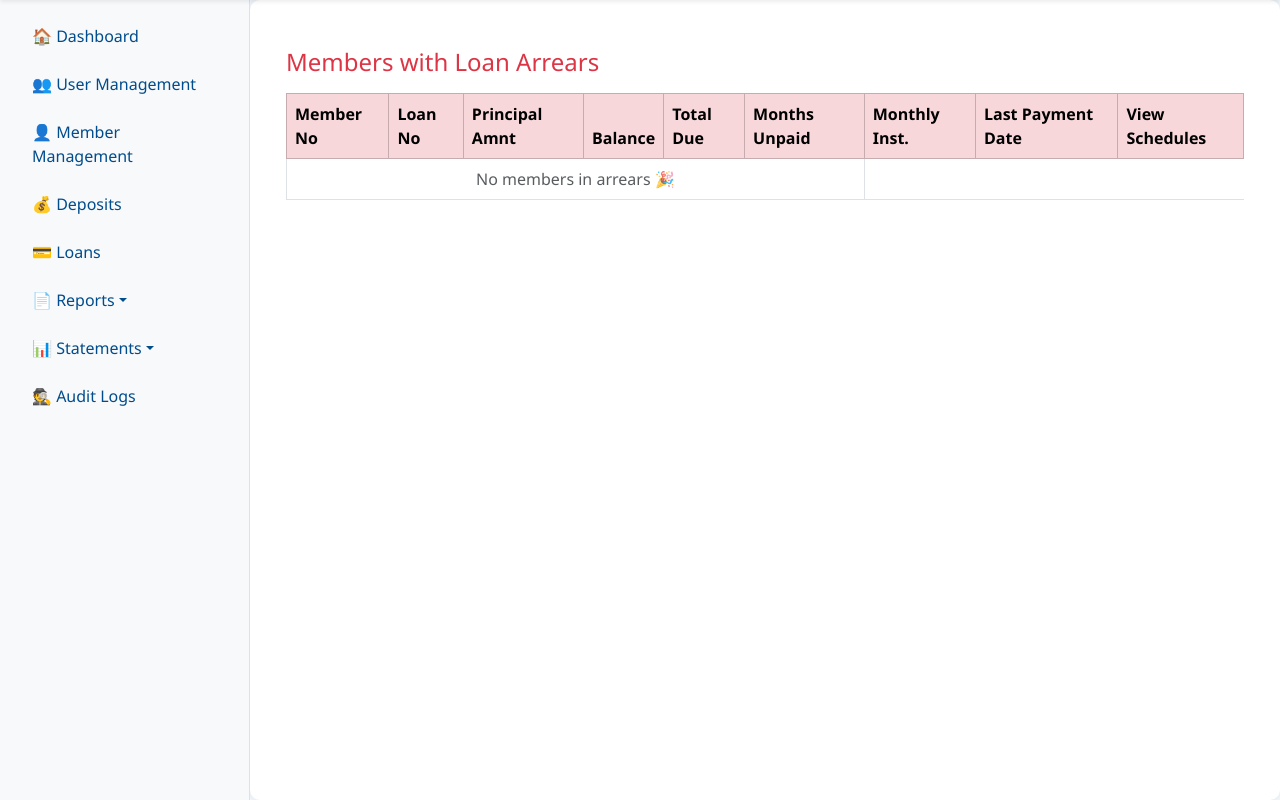
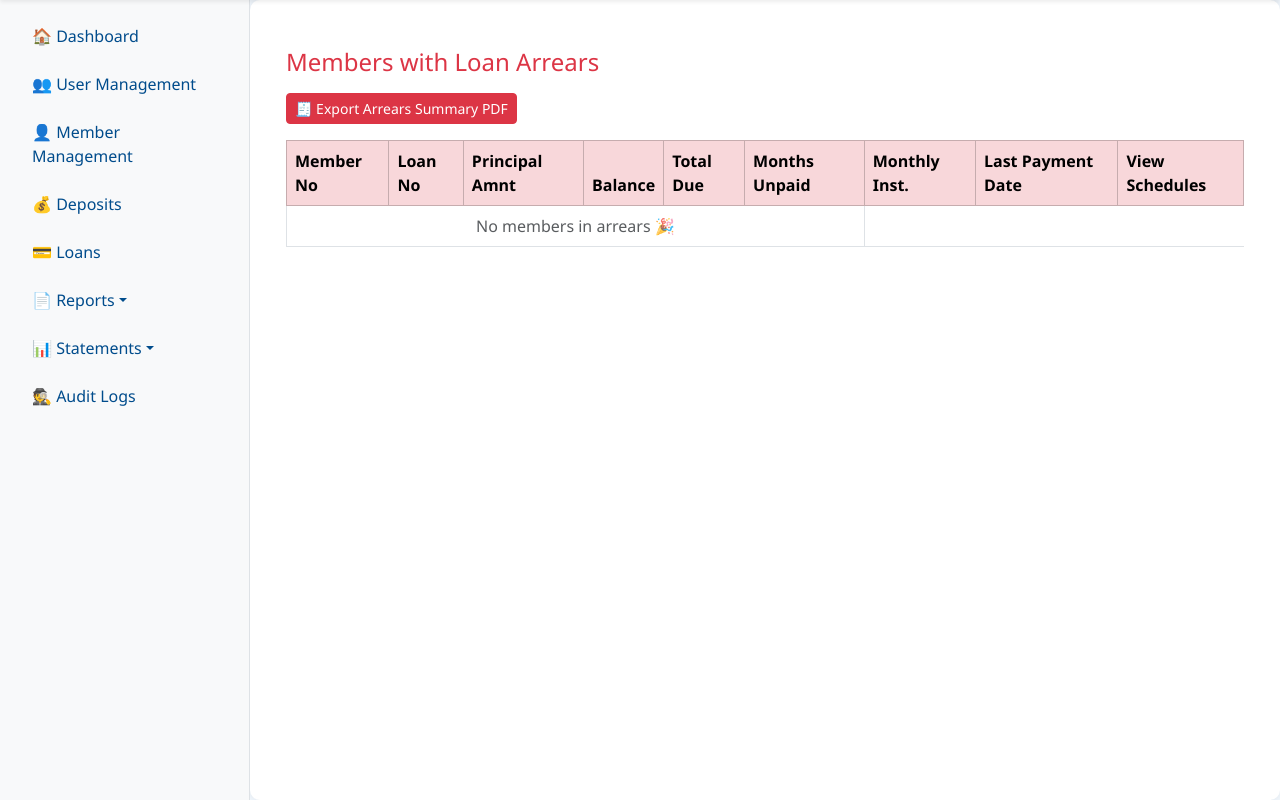
Before and after one commit to kariokojim/chairete_app, a Flask app: page /admin/loans/arrears in a window 1280 px wide. Shown: the part 56-856 px from the top of the page. Run offline with Flask 3, Linux system fonts and the light colour scheme; the visitor is signed in with stand-in values (Sample User, id 1); data that the repository does not hold is empty.

Commit message:
Update loan_arrears.html

```diff
--- a/sacco_app/templates/admin/loan_arrears.html
+++ b/sacco_app/templates/admin/loan_arrears.html
@@ -3,6 +3,10 @@
 
 <div class="container-fluid mt-4">
   <h4 class="mb-3 text-danger">Members with Loan Arrears</h4>
+<a href="{{ url_for('admin.export_loan_arrears_pdf') }}"
+   class="btn btn-sm btn-danger mb-3">
+   🧾 Export Arrears Summary PDF
+</a>
 
   <div class="table-responsive">
     <table class="table table-bordered table-hover">
```
